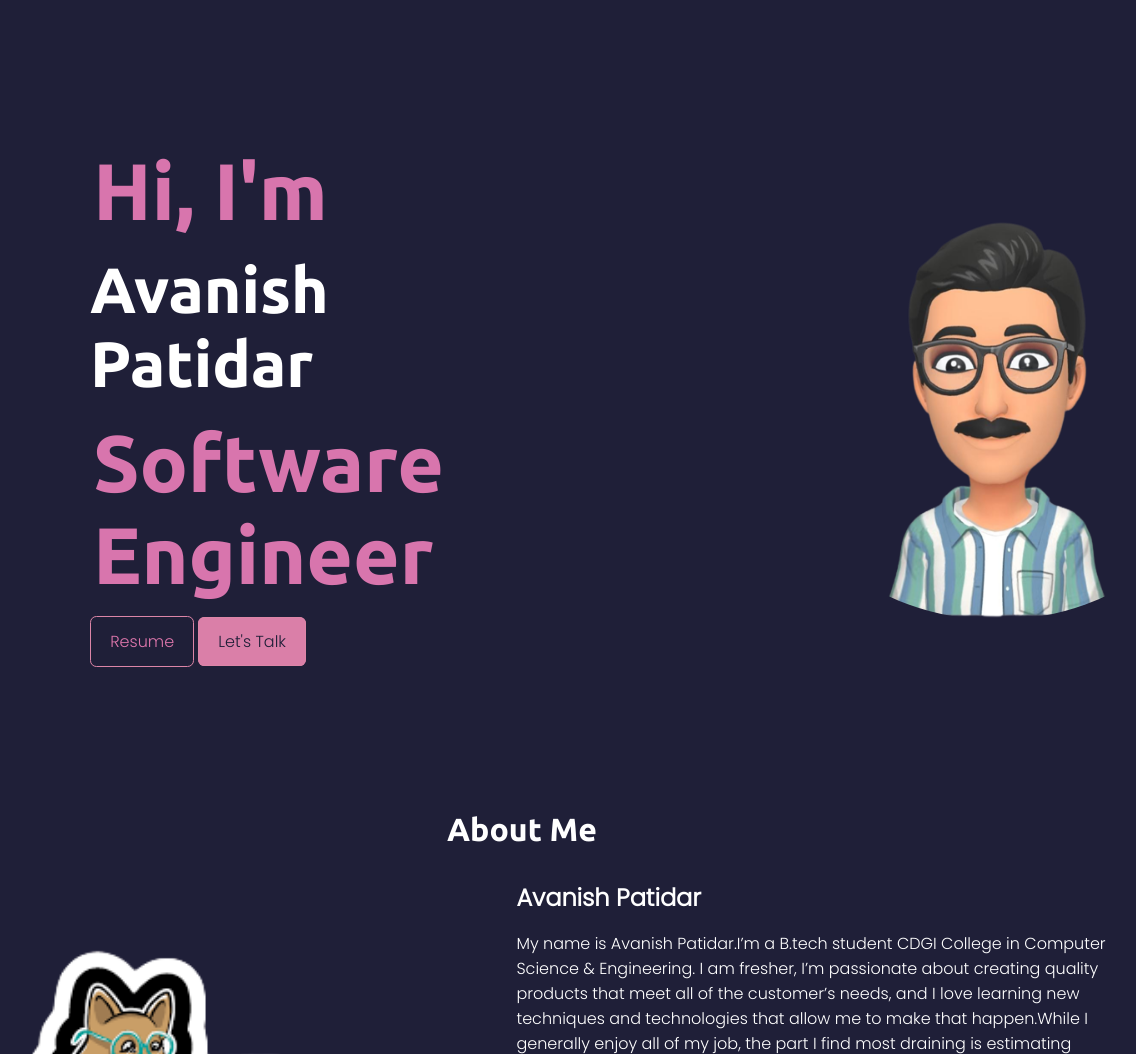
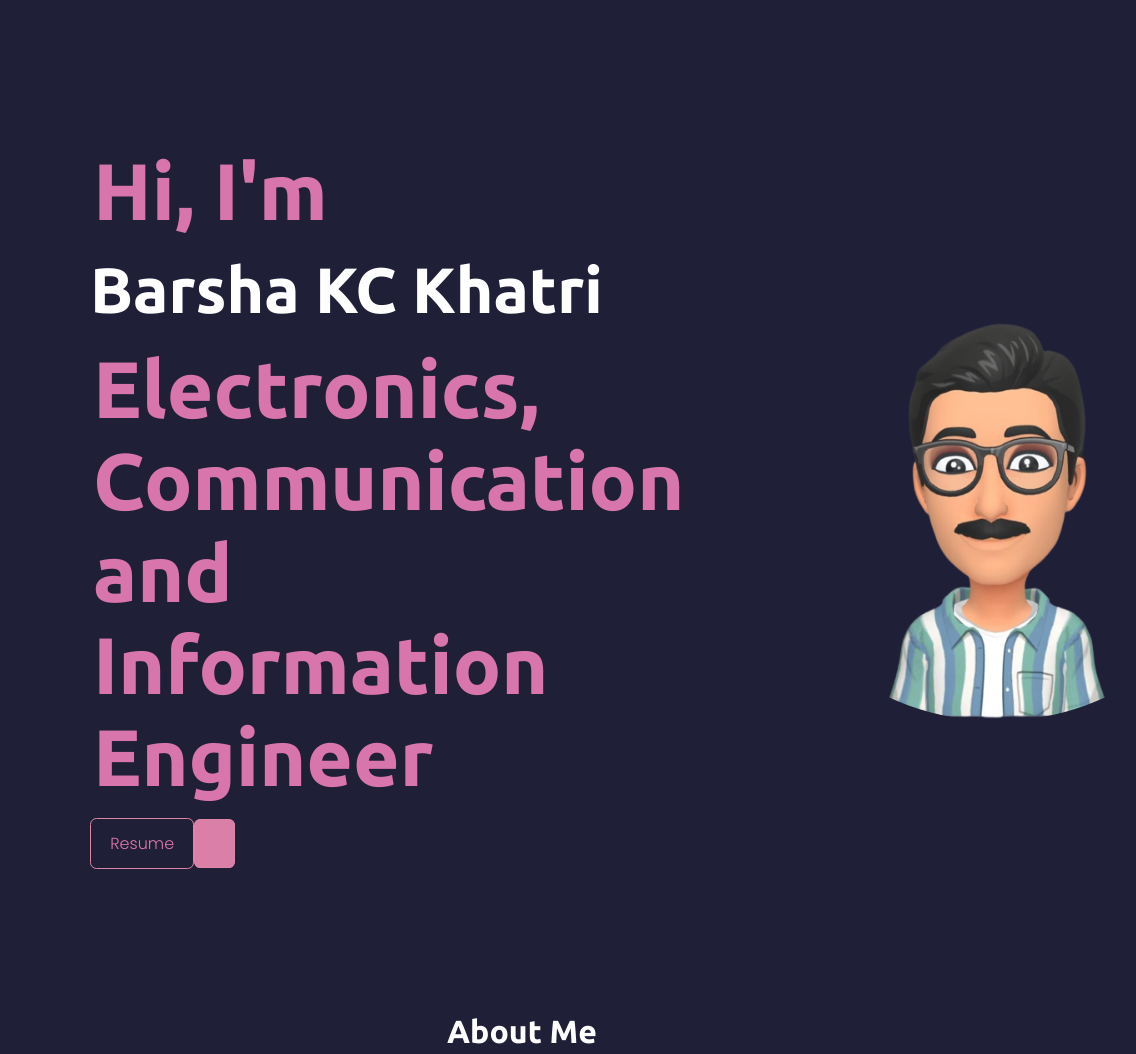
Before and after one commit to barshakc/newport, a Django app: page / in a window 1360 px wide; the page is wider, and only the part inside the window is pictured. Shown: the part 65-1119 px from the top of that part, without its empty margins (158-1294 px from the left). Run offline with Django 4.2, Linux system fonts and the light colour scheme; some libraries are stand-ins or nearby versions.

Commit message:
Add resume pdf

```diff
--- a/App/templates/home.html
+++ b/App/templates/home.html
@@ -36,13 +36,13 @@
         <div class="home-left flex items-center">
             <div class="home-content">
                 <h6 class="poppinss">Hi, I'm</h6>
-                <h1 class="t-white">Avanish Patidar</h1>
-                <h4 class="poppinss">Software Engineer</h4>
-                <a href="{% static 'pdf/django.pdf' %}"  target="_blank">
+                <h1 class="t-white">Barsha KC Khatri</h1>
+                <h4 class="poppinss">Electronics, Communication and Information Engineer</h4>
+                <a href="{% static 'pdf/cvbarsha.pdf' %}"  target="_blank">
                     <button class="btn poppins">Resume</button></a>
 
                 <a class="btn live poppins" id="hireme" href=""
-                    target="_blank">Let's Talk</a>
+                    target="_blank"></a>
             </div>
         </div>
         <div class="home-right flex s-center items-center">
```
Also changed, not shown: 1 other file.
